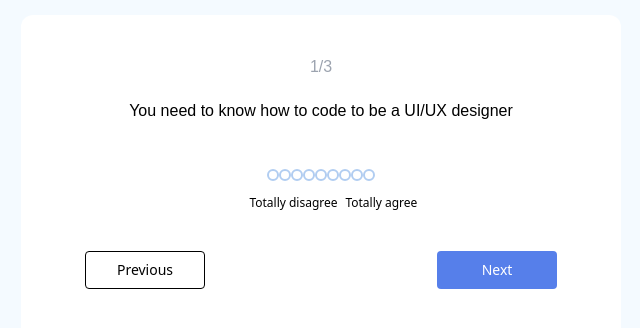
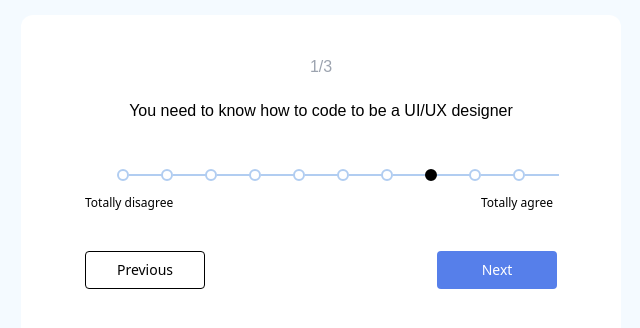
Before and after one commit to eobcre/feedback-survey, a React (Vite) app: page / in a window 1280 px wide. Shown: the part 220-548 px from the top of the page, without its empty margins (319-959 px from the left). Built offline with nearby package versions, Linux system fonts and the light colour scheme.

Commit message:
initial state updated to 7, updated style

```diff
--- a/src/components/Answer.tsx
+++ b/src/components/Answer.tsx
@@ -1,10 +1,11 @@
 import { useState } from 'react';
 
 const Answer: React.FC = () => {
-  const [clicked, setClicked] = useState<number | null>(null);
+  const [clicked, setClicked] = useState<number | null>(7);
 
   const inputAnswers = [
     'Totally disagree',
+    '',
     '',
     '',
     '',
@@ -22,21 +23,21 @@ const Answer: React.FC = () => {
   return (
     <div className='flex justify-center'>
       {inputAnswers.map((answer, index) => (
-        <div key={index} className='relative'>
-          <label
-            htmlFor={`linked-${index}`}
-            className='absolute top-[2rem] left-[-1.1rem] text-xs w-[100px]'
-          >
-            {answer}
-          </label>
+        <div className='relative'>
           <input
             type='checkbox'
             id={`linked-${index}`}
             onClick={() => handleClick(index)}
-            className={`border-2 border-[#B1CDF1] rounded-full appearance-none cursor-pointer w-3 h-3 ${
+            className={`relative inline-block border-2 border-[#B1CDF1] rounded-full appearance-none cursor-pointer mx-4 w-3 h-3 before:content-[''] before:absolute before:top-[3px] before:left-[10px] before:w-[2.1rem] before:h-[0.1rem] before:bg-[#B1CDF1] ${
               clicked === index ? 'bg-black border-black' : ''
             }`}
           />
+          <label
+            htmlFor={`linked-${index}`}
+            className='absolute top-[2rem] left-[-1rem] text-xs w-[100px]'
+          >
+            {answer}
+          </label>
         </div>
       ))}
     </div>
```
